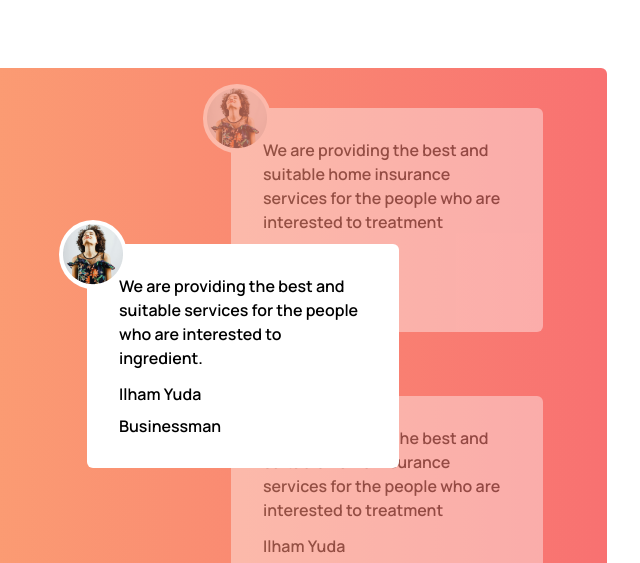
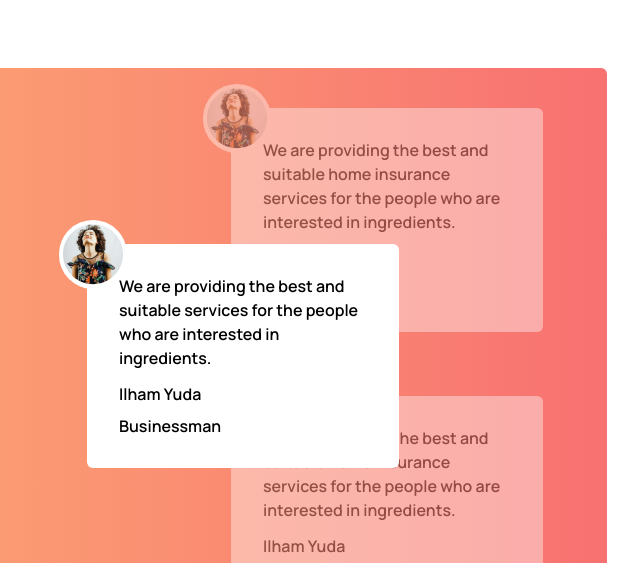
Before and after one commit to fariha-nazia/tea_time, a plain HTML site: page index.html in a window 1280 px wide. Shown: the part 1800-2363 px from the top of the page, 561-1201 px from the left. Drawn offline with nearby package versions, Linux system fonts and the light colour scheme.

Commit message:
text change

```diff
--- a/index.html
+++ b/index.html
@@ -177,7 +177,7 @@
                                 <img src="./images/client.png" alt="" class="p-1">
                             </div>
                             <div>
-                                <p class="mb-3 font-semibold">We are providing the best and suitable services for the people who are interested to ingredient.</p>
+                                <p class="mb-3 font-semibold">We are providing the best and suitable services for the people who are interested in ingredients.</p>
                                 <h4 class="mb-2 font-semibold">
                                     Ilham Yuda
                                 </h4>
@@ -193,7 +193,7 @@
                             <img src="./images/client.png" alt="" class="p-1">
                         </div>
                         <div>
-                            <p class="mb-3 font-semibold">We are providing the best and suitable home insurance services for the people who are interested to treatment</p>
+                            <p class="mb-3 font-semibold">We are providing the best and suitable home insurance services for the people who are interested in ingredients.</p>
                             <h4 class="mb-2 font-semibold">
                                 Ilham Yuda
                             </h4>
@@ -209,7 +209,7 @@ s
                             <img src="./images/client.png" alt="" class="p-1">
                         </div>
                         <div>
-                            <p class="mb-3 font-semibold">We are providing the best and suitable home insurance services for the people who are interested to treatment</p>
+                            <p class="mb-3 font-semibold">We are providing the best and suitable home insurance services for the people who are interested in ingredients.</p>
                             <h4 class="mb-2 font-semibold">
                                 Ilham Yuda
                             </h4>
```
